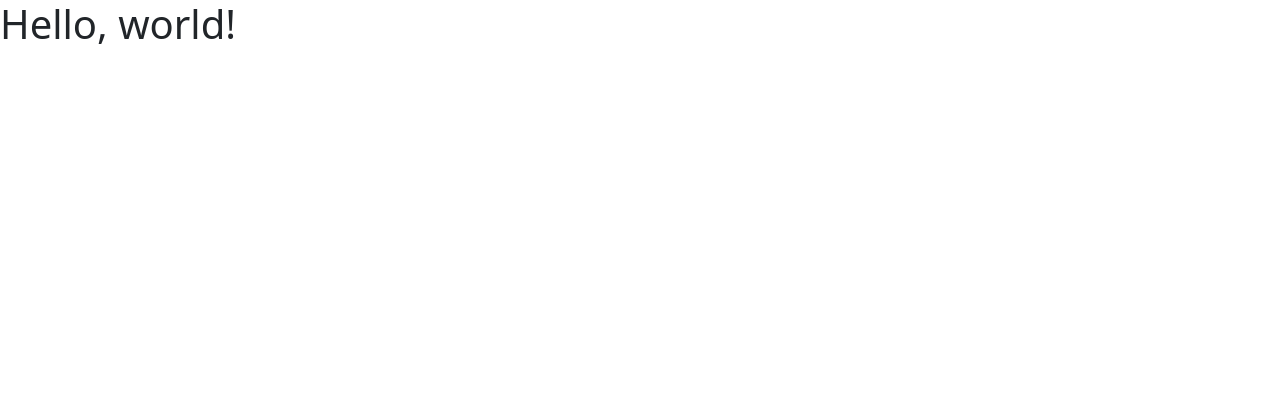
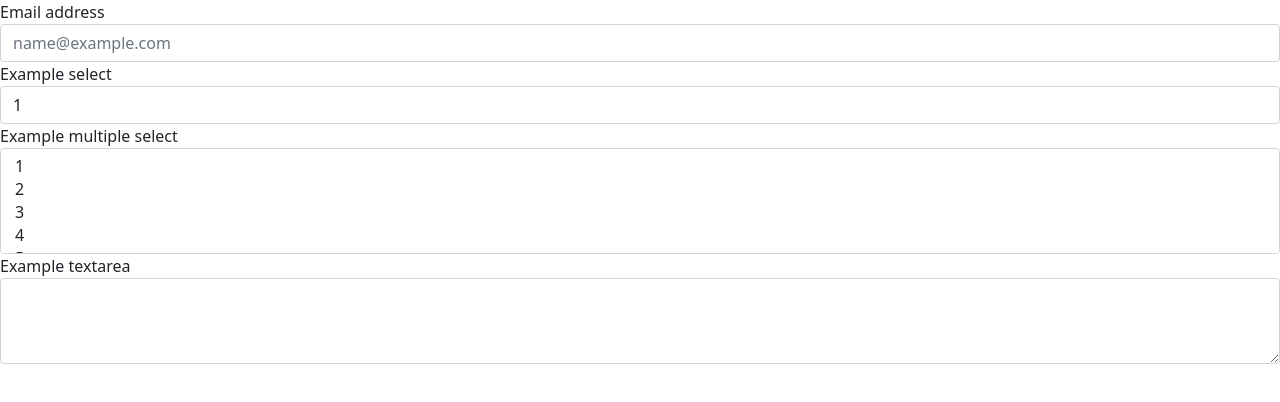
Before and after one commit to nclsbayona/java_proxy, a plain HTML site: page PaginasHTML/formulariopost/index.html in a window 1280 px wide. Drawn offline with nearby package versions, Linux system fonts and the light colour scheme.

Commit message:
Se agrega el form

```diff
--- a/PaginasHTML/formulariopost/index.html
+++ b/PaginasHTML/formulariopost/index.html
@@ -11,17 +11,43 @@
     <title>Hello, world!</title>
   </head>
   <body>
-    <h1>Hello, world!</h1>
 
-    <!-- Optional JavaScript; choose one of the two! -->
+    <form>
+        <div class="form-group">
+          <label for="exampleFormControlInput1">Email address</label>
+          <input type="email" class="form-control" id="exampleFormControlInput1" placeholder="name@example.com">
+        </div>
+        <div class="form-group">
+          <label for="exampleFormControlSelect1">Example select</label>
+          <select class="form-control" id="exampleFormControlSelect1">
+            <option>1</option>
+            <option>2</option>
+            <option>3</option>
+            <option>4</option>
+            <option>5</option>
+          </select>
+        </div>
+        <div class="form-group">
+          <label for="exampleFormControlSelect2">Example multiple select</label>
+          <select multiple class="form-control" id="exampleFormControlSelect2">
+            <option>1</option>
+            <option>2</option>
+            <option>3</option>
+            <option>4</option>
+            <option>5</option>
+          </select>
+        </div>
+        <div class="form-group">
+          <label for="exampleFormControlTextarea1">Example textarea</label>
+          <textarea class="form-control" id="exampleFormControlTextarea1" rows="3"></textarea>
+        </div>
+      </form>
+
+
+
+
 
     <!-- Option 1: Bootstrap Bundle with Popper -->
     <script src="https://cdn.jsdelivr.net/npm/bootstrap@5.1.3/dist/js/bootstrap.bundle.min.js" integrity="sha384-ka7Sk0Gln4gmtz2MlQnikT1wXgYsOg+OMhuP+IlRH9sENBO0LRn5q+8nbTov4+1p" crossorigin="anonymous"></script>
-
-    <!-- Option 2: Separate Popper and Bootstrap JS -->
-    <!--
-    <script src="https://cdn.jsdelivr.net/npm/@popperjs/core@2.10.2/dist/umd/popper.min.js" integrity="sha384-7+zCNj/IqJ95wo16oMtfsKbZ9ccEh31eOz1HGyDuCQ6wgnyJNSYdrPa03rtR1zdB" crossorigin="anonymous"></script>
-    <script src="https://cdn.jsdelivr.net/npm/bootstrap@5.1.3/dist/js/bootstrap.min.js" integrity="sha384-QJHtvGhmr9XOIpI6YVutG+2QOK9T+ZnN4kzFN1RtK3zEFEIsxhlmWl5/YESvpZ13" crossorigin="anonymous"></script>
-    -->
   </body>
 </html>
```
